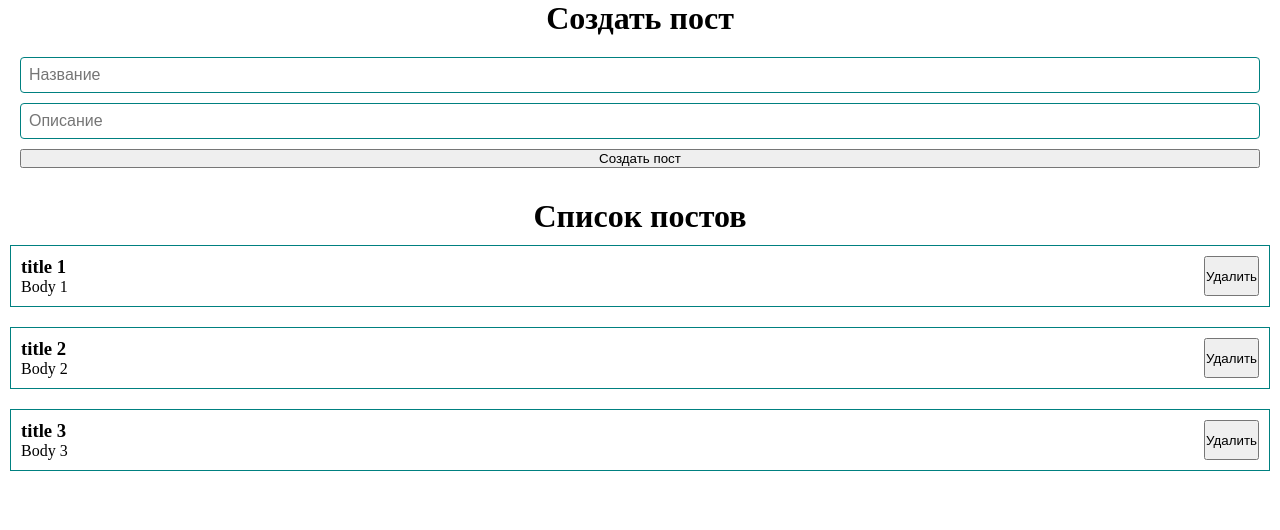
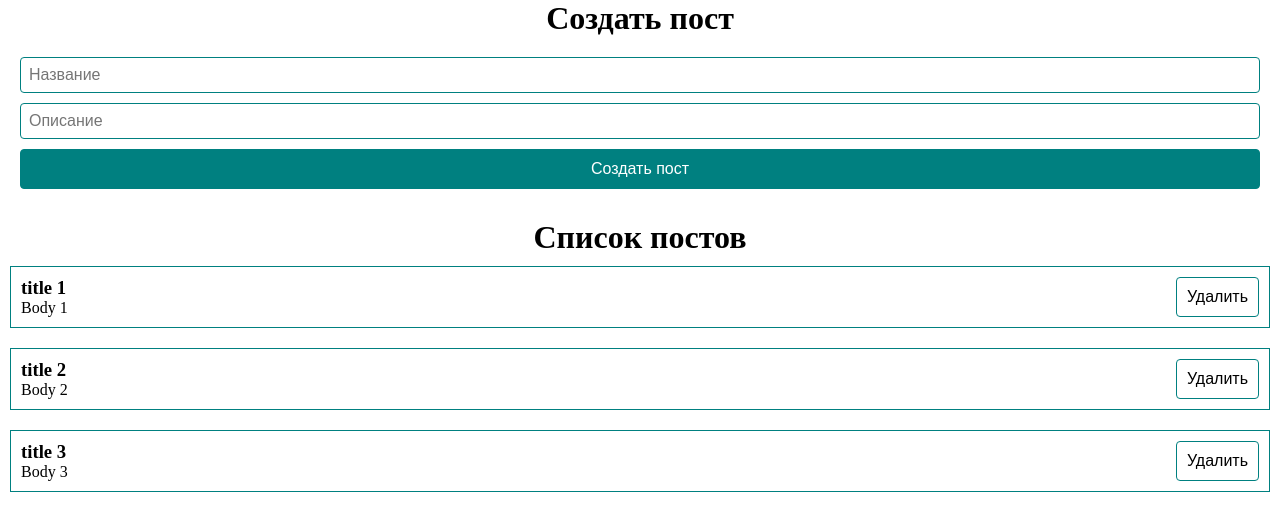
Before and after one commit to Nyacist/education-project, a React (Create React App) app: page / in a window 1280 px wide. Shown: the top 530 px of the page. Built offline with nearby package versions, Linux system fonts and the light colour scheme.

Commit message:
methods addPost, removePost

```diff
--- a/src/App.js
+++ b/src/App.js
@@ -12,12 +12,20 @@ function App() {
         {id: 3, title: 'title 3', body: 'Body 3'},
     ])
 
+    const createPost = (newPost) => {
+        setPosts([...posts, newPost])
+    }
+
+    const deletePost = (post) => {
+        setPosts([...posts.filter(p => p.id !== post.id)])
+    }
+
     return (
         <div className="App">
             <h1 className="title">Создать пост</h1>
-            <PostForm />
+            <PostForm create={createPost} />
             <h1 className="title">Список постов</h1>
-            <PostList posts={posts}/>
+            <PostList posts={posts} remove={deletePost}/>
         </div>
     );
 }
--- a/src/Component/PostForm/PostForm.jsx
+++ b/src/Component/PostForm/PostForm.jsx
@@ -1,14 +1,41 @@
 import style from './PostForm.module.scss'
 
-import React from 'react';
+import React, {useState} from 'react';
 import MainInput from "../UI/MainInput/MainInput";
+import Button from "../UI/Button/Button";
 
-const PostForm = () => {
+const PostForm = ({create}) => {
+    let [post, setPost] = useState({title: '', body: ''})
+    const addNewPost = (e) => {
+        e.preventDefault()
+        const newPost = {
+            id: Date.now(),
+            title: post.title,
+            body: post.body,
+        }
+        create(newPost)
+        setPost({title: '', body: ''})
+    }
     return (
         <div className={style.postForm}>
-            <MainInput placeholder="Название"/>
-            <MainInput placeholder="Описание"/>
-            <button>Создать пост</button>
+            <MainInput
+                type="text"
+                placeholder="Название"
+                value={post.title}
+                onChange={(e) => setPost({...post, title: e.target.value})}
+            />
+            <MainInput
+                type="text"
+                placeholder="Описание"
+                value={post.body}
+                onChange={(e) => setPost({...post, body: e.target.value})}
+            />
+            <Button
+                version='color'
+                onClick={addNewPost}
+            >
+                Создать пост
+            </Button>
         </div>
     );
 };
--- a/src/Component/PostItem/PostItem.jsx
+++ b/src/Component/PostItem/PostItem.jsx
@@ -1,14 +1,24 @@
 import React from 'react';
 import style from './PostItem.module.scss'
+import Button from "../UI/Button/Button";
 
-const PostItem = ({post}) => {
+const PostItem = ({post, remove}) => {
+    const removePost = (e) => {
+        e.preventDefault()
+        remove(post)
+    }
     return (
         <div className={style.post}>
             <div>
                 <h3>{post.title}</h3>
                 <p>{post.body}</p>
             </div>
-            <button>Удалить</button>
+            <Button
+                version='border'
+                onClick={e => removePost(e)}
+            >
+                Удалить
+            </Button>
         </div>
     );
 };
--- a/src/Component/PostList/PostList.jsx
+++ b/src/Component/PostList/PostList.jsx
@@ -2,11 +2,12 @@ import style from './PostList.module.scss'
 import React from 'react';
 import PostItem from "../PostItem/PostItem";
 
-const PostList = ({posts}) => {
+const PostList = ({posts, remove}) => {
+
     return (
         <div className={style.postForm}>
             {posts.map(post =>
-                <PostItem post={post}/>
+                <PostItem post={post} key={post.id} remove={remove}/>
             )}
         </div>
     );
--- /dev/null
+++ b/src/Component/UI/Button/Button.jsx
@@ -0,0 +1,21 @@
+import style from './Button.module.scss'
+
+import React from 'react';
+
+const Button = ({children, version, onClick}) => {
+    let btnStyle = style.btn
+    if (version === 'color')
+        btnStyle = btnStyle + ' ' + style.btnColor
+    if (version === 'border')
+        btnStyle = btnStyle + ' ' + style.btnBorder
+    return (
+        <button
+            className={btnStyle}
+            onClick={onClick}
+        >
+            {children}
+        </button>
+    );
+};
+
+export default Button;
--- /dev/null
+++ b/src/Component/UI/Button/Button.module.scss
@@ -0,0 +1,30 @@
+
+.btn {
+  margin: 0;
+  padding: 10px;
+
+  background-color: transparent;
+
+  border: 1px solid teal;
+  border-radius: 4px;
+
+  font-size: 16px;
+
+  &Border {
+    color: black;
+
+    &:hover {
+      background-color: teal;
+      color: white;
+    }
+  }
+
+  &Color {
+    background-color: teal;
+    color: white;
+
+    &:hover {
+      font-size: 18px;
+    }
+  }
+}
--- a/src/Component/UI/MainInput/MainInput.jsx
+++ b/src/Component/UI/MainInput/MainInput.jsx
@@ -2,11 +2,10 @@ import style from './MainInput.module.scss'
 
 import React from 'react';
 
-const MainInput = ({placeholder}) => {
+const MainInput = (props) => {
     return (
         <input
-            type="text"
-            placeholder={placeholder}
+            {...props}
             className={style.textInput}
         />
     );
```
